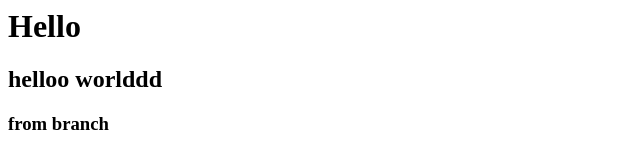
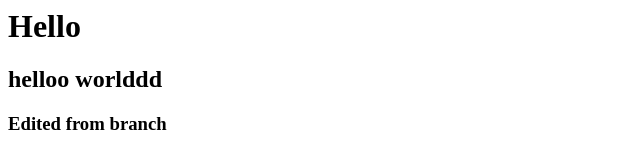
Before and after one commit to vsrikanth389/practice, a plain HTML site: page index.html in a window 1280 px wide. Shown: the full height of the page, 0-640 px from the left. Drawn offline with Linux system fonts and the light colour scheme.

Commit message:
Update index.html

```diff
--- a/index.html
+++ b/index.html
@@ -1,3 +1,3 @@
 <h1> Hello </h1>
 <h2> helloo worlddd </h2>
-<h3> from branch </h3>
+<h3> Edited from branch </h3>
```
